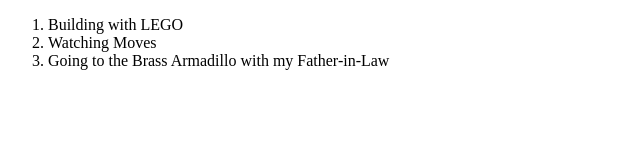
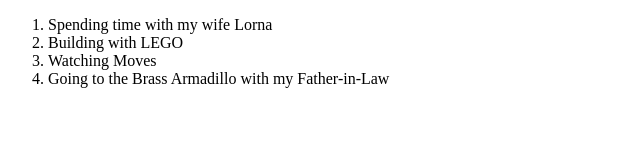
Before and after one commit to khevmoore/CV, a plain HTML site: page hobbies.html in a window 1280 px wide. Shown: the whole page, without its empty margins (0-640 px from the left). Drawn offline with Linux system fonts and the light colour scheme.

Commit message:
Update hobbies.html

```diff
--- a/hobbies.html
+++ b/hobbies.html
@@ -8,6 +8,7 @@
 
 <body>
   <ol>
+    <li>Spending time with my wife Lorna</li>
     <li>Building with LEGO</li>
     <li>Watching Moves</li>
     <li>Going to the Brass Armadillo with my Father-in-Law</li>
```
